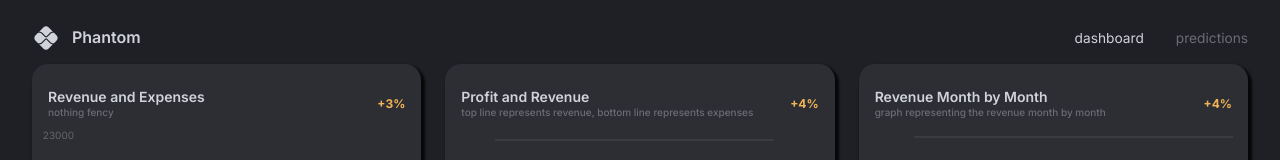
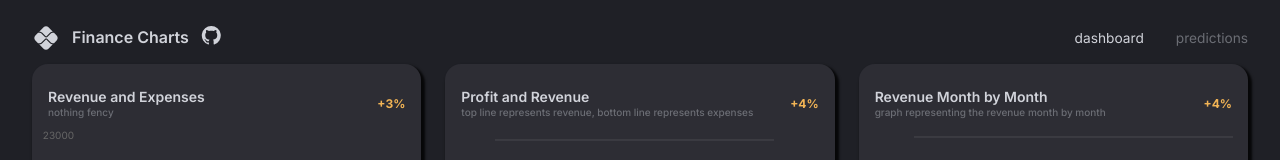
Before and after one commit to AbuBakkarSiddiqueAnir/Finance-Charts, a React (Vite) app in the folder client/: page / in a window 1280 px wide. Shown: the top 160 px of the page. Built offline with nearby package versions, Linux system fonts and the light colour scheme; no server answers.

Commit message:
git repo add

```diff
--- a/client/src/scenes/navbar/index.tsx
+++ b/client/src/scenes/navbar/index.tsx
@@ -4,7 +4,7 @@ import { Link } from 'react-router-dom';
 import FlexBetween from '@/components/FlexBetween';
 import PixIcon from "@mui/icons-material/Pix";
 import { Box, Typography, useTheme } from "@mui/material";
-
+import GitHubIcon from '@mui/icons-material/GitHub';
 type NavbarProps = {
 
 };
@@ -18,8 +18,14 @@ const Navbar = (props: NavbarProps) => {
       <FlexBetween gap="0.75rem">
         <PixIcon sx={{ fontSize: "28px" }} />
         <Typography variant="h4" fontSize="16px">
-            Phantom
+          Finance Charts
         </Typography>
+        <a rel="noreferrer"  href='https://github.com/AbuBakkarSiddiqueAnir/Finance-Charts' target='_blank'>
+          <Typography variant="h4" fontSize="16px">
+            <GitHubIcon />
+          </Typography>
+        </a>
+
       </FlexBetween>
 
       {/* RIGHT SIDE */}
```
Lines whose indentation alone changed are shown as unchanged.
